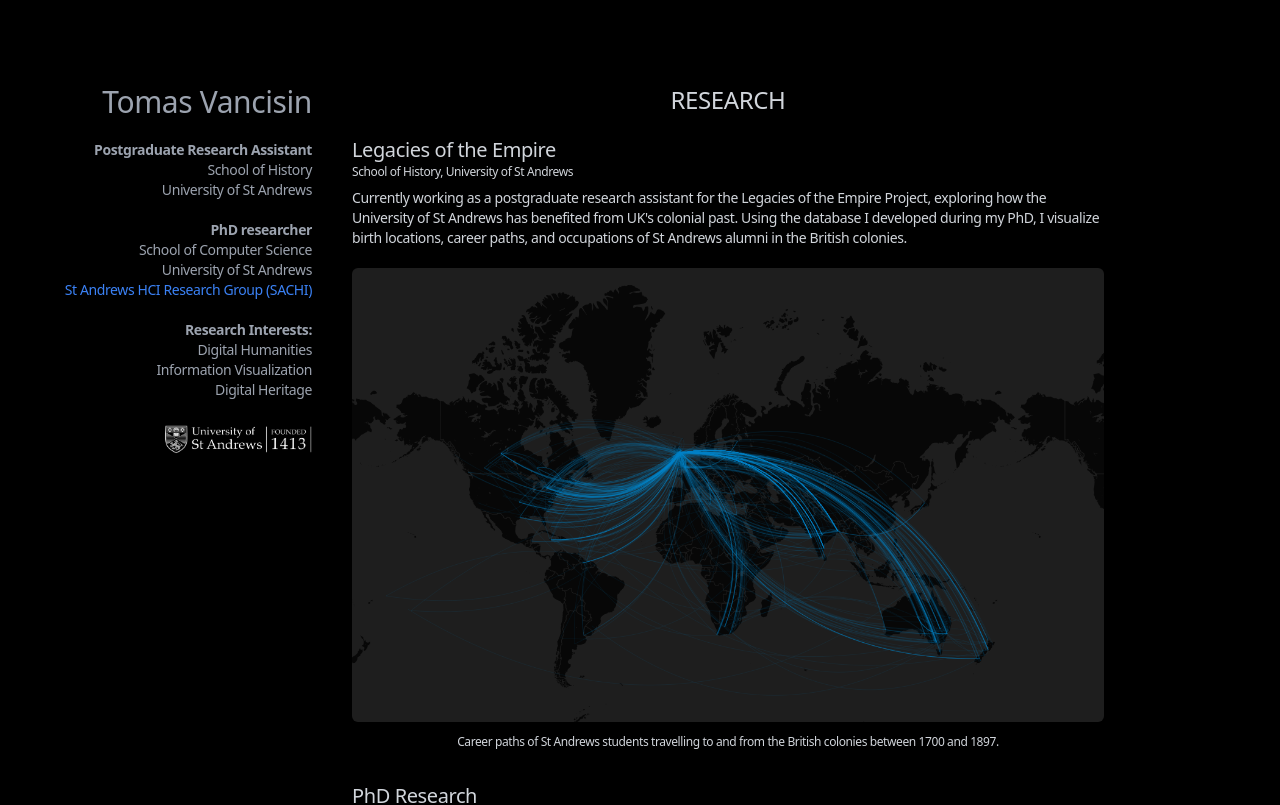
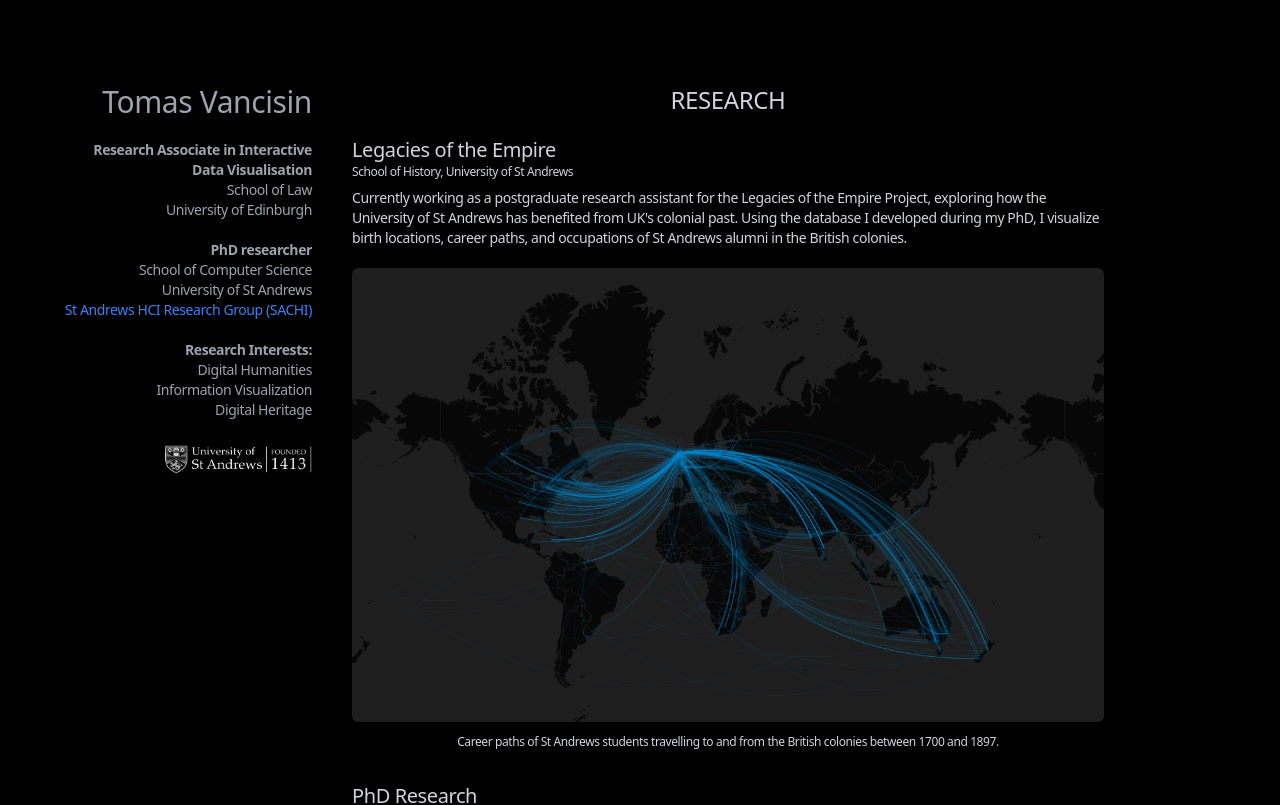
Before and after one commit to tvancisin/tomasvancisin, a Next.js app: page / in a window 1280 px wide. Shown: the top 805 px of the page. Built offline with nearby package versions, Linux system fonts and the light colour scheme.

Commit message:
job change

```diff
--- a/src/pages/index.tsx
+++ b/src/pages/index.tsx
@@ -7,7 +7,7 @@
         <div className="w-full md:w-1/4 md:pr-10 order-1">
           <div className="max-w-md md:float-right md:text-right leading-loose tracking-tight md:sticky md:top-0 ">
             <p className="text-3xl my-4 md:my-5">Tomas Vancisin</p>
-            <p className="text-sm my-4 md:my-5"><b>Postgraduate Research Assistant</b><br />School of History <br />University of St Andrews </p>
+            <p className="text-sm my-4 md:my-5"><b>Research Associate in Interactive Data Visualisation</b><br />School of Law<br />University of Edinburgh</p>
             <p className="text-sm my-4 md:my-5"><b>PhD researcher</b> <br /> School of Computer Science <br /> University of St Andrews<br />
               <a href="https://sachi.cs.st-andrews.ac.uk/" className="text-blue-500 hover:text-blue-800 visited:text-purple-600">St Andrews HCI Research Group (SACHI)</a>
             </p>
```
